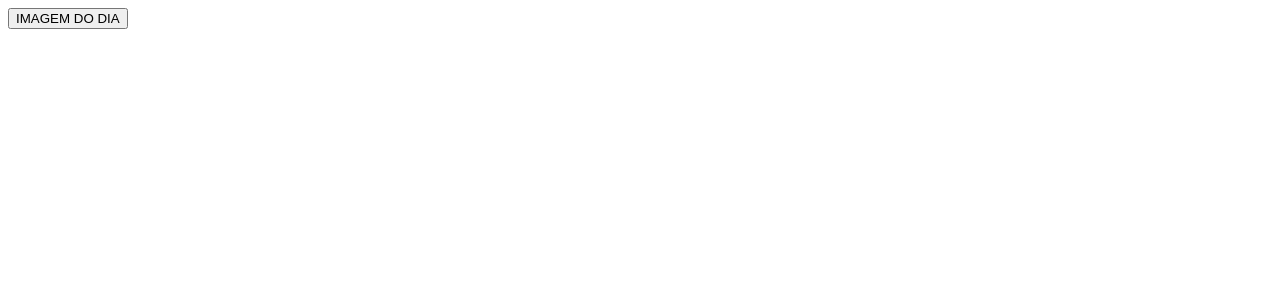
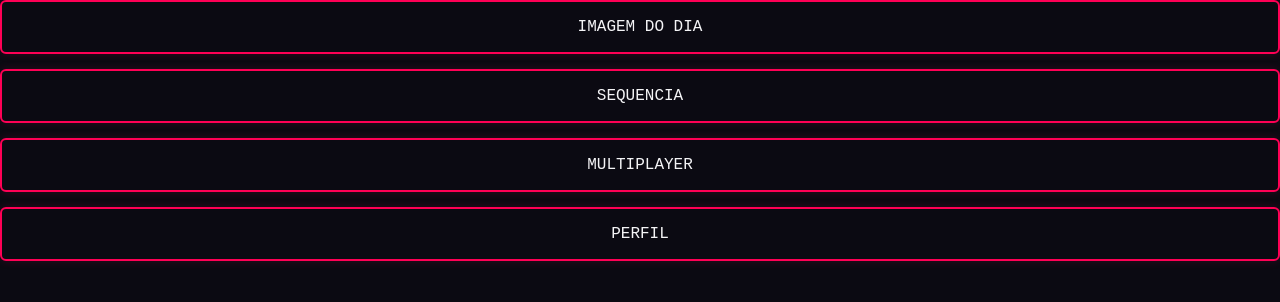
Before and after one commit to biazrei/Pixel-Guess, a React (Vite) app: page / in a window 1280 px wide. Shown: the top 302 px of the page. Built offline with nearby package versions, Linux system fonts and the light colour scheme.

Commit message:
variáveis adicionadas

```diff
--- a/src/App.tsx
+++ b/src/App.tsx
@@ -1,9 +1,17 @@
 import Button from './components/Button/Button'
+import "./styles/global.css"
+import "./styles/variables.css"
 
 
 
 export default function App(){
   return (
-    <Button>IMAGEM DO DIA </Button>
+    <div>
+    <Button cor="pink">IMAGEM DO DIA </Button>
+    <Button cor="cyan">SEQUENCIA</Button>
+    <Button cor="purple">MULTIPLAYER</Button>
+    <Button cor="green">PERFIL</Button>
+    </div>
+
   )
 }
--- a/src/components/Button/Button.css
+++ b/src/components/Button/Button.css
@@ -0,0 +1,18 @@
+button{
+    background-color: transparent;
+    border: 2px solid var(--pink);
+    color: var(--text);
+    font-family: var(--font-primary);
+    font-size: var(--font-button);
+    border-radius: 6px;
+    padding: 16px;
+    cursor: pointer;
+    transition: 0.2s;
+    box-shadow: 0 0 10px rgba(255, 0, 85, 0.15);
+    width: 100%;
+    margin-bottom: 15px;
+    display: flex;
+    align-items: center;
+    justify-content: center;
+    flex-direction: column;
+}
--- a/src/components/Button/Button.tsx
+++ b/src/components/Button/Button.tsx
@@ -3,9 +3,13 @@ import "./Button.css"
 
 type ButtonProps ={
     children: ReactNode;
+    cor: string;
 };
 
 export default function Button (props: ButtonProps){
     return (
-      <button type="button">{props.children}</button>)
+    <button
+    type="button"
+    className={"button--" + props.cor}>
+        {props.children}  </button>)
 }
--- a/src/main.tsx
+++ b/src/main.tsx
@@ -1,6 +1,6 @@
 import { StrictMode } from 'react'
 import { createRoot } from 'react-dom/client'
-
+import './styles/global.css'
 import App from './App.tsx'
 
 createRoot(document.getElementById('root')!).render(
--- a/src/styles/global.css
+++ b/src/styles/global.css
@@ -0,0 +1,13 @@
+@import './variables.css';
+
+*{
+    margin: 0;
+    padding: 0;
+    box-sizing: border-box;
+
+}
+
+body {
+    background-color: var(--background);
+    color: var(--text);
+}
--- a/src/styles/variables.css
+++ b/src/styles/variables.css
@@ -0,0 +1,18 @@
+:root {
+  --background: #0b0a12;
+  --background-secondary: #151325;
+  --color-border: #494749;
+  --pink: #ff0055;
+  --cyan: #00f0ff;
+  --green: #39ff14;
+  --purple: #8b02fc;
+  --red:rgb(238, 8, 8) ;
+  --text: #f4f4f6;
+  --text-secondary: #8b89a5;
+ --font-primary: 'Press Start 2P', 'Courier New', Courier, monospace;
+  --font-secondary: 'Share Tech Mono', 'Consolas', 'Roboto Mono', monospace;
+  --font-size-title:1.2rem;
+  --font-size-subtitle:1rem;
+  --font-size-text:0.9rem;
+  --font-size-button: 0.8rem;
+}
```
